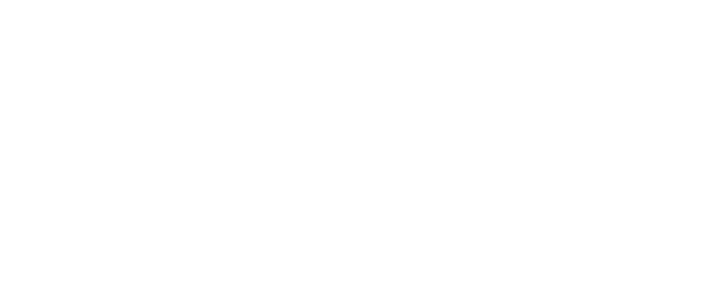
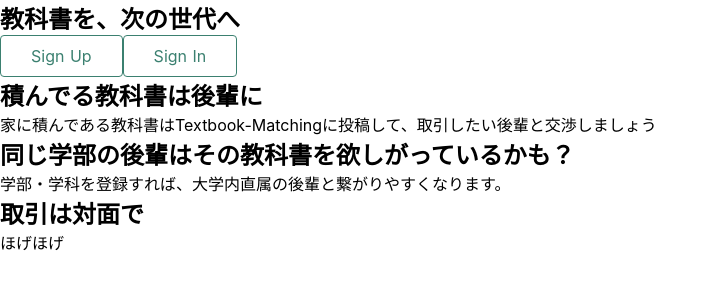
Before and after one commit to kyutech-programming-club/Textbook-Matchng, a Nuxt app: page /intro in a window 1280 px wide. Before the commit this address had no page. Shown: the top 300 px of the page, without its empty margins (0-717 px from the left). Built offline with nearby package versions, Linux system fonts and the light colour scheme.

Commit message:
Make intro.vue

```diff
--- /dev/null
+++ b/pages/intro.vue
@@ -0,0 +1,34 @@
+<template>
+  <div>
+
+    <section>
+      <h2>教科書を、次の世代へ</h2>
+      <n-link
+        to="login"
+        class="button--green">Sign Up</n-link>
+      <a class="button--green">Sign In</a>
+    </section>
+
+    <section>
+      <h2>積んでる教科書は後輩に</h2>
+      <a>家に積んである教科書はTextbook-Matchingに投稿して、取引したい後輩と交渉しましょう</a>
+    </section>
+
+    <section>
+      <h1>同じ学部の後輩はその教科書を欲しがっているかも？</h1>
+      <a>学部・学科を登録すれば、大学内直属の後輩と繋がりやすくなります。</a>
+    </section>
+
+    <section>
+      <h1>取引は対面で</h1>
+      <a>ほげほげ</a>
+    </section>
+
+  </div>
+</template>
+
+<script>
+export default {
+
+}
+</script>
```
